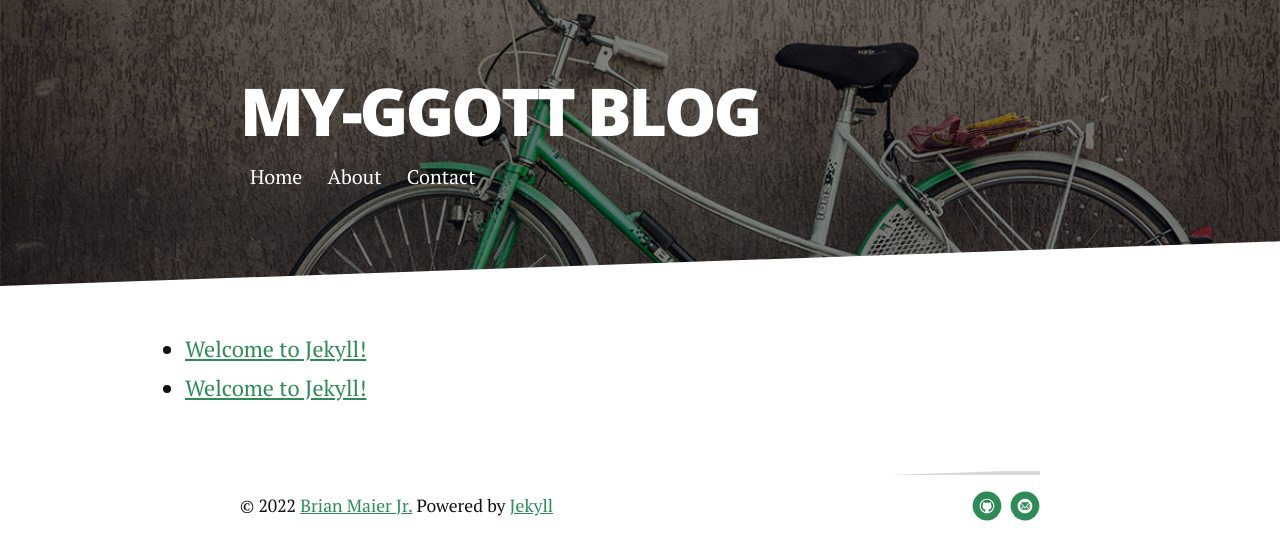
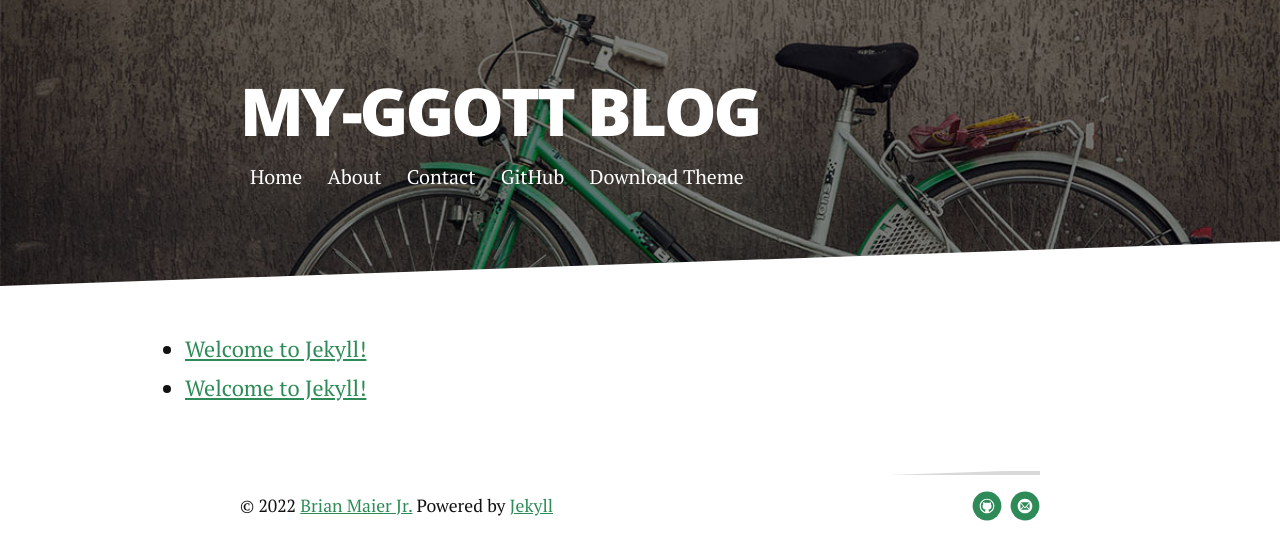
Before and after one commit to GHeeJeon/GHeeJeon.github.io, a Jekyll site: the page built from index.markdown, in a window 1280 px wide. Shown: the top 560 px of the page. Built offline with Jekyll 4.4.1, drawn with Linux system fonts in a browser that asks for light colours; nearby versions of some CDN libraries; the list of posts is cut into pages by our own code.

Commit message:
Revert "Update header.html"
This reverts commit 0f85b0ecfb9e1dabaf13184c9d5353dd68e59468.

```diff
--- a/_includes/header.html
+++ b/_includes/header.html
@@ -1,7 +1,4 @@
  <div class="header {% if site.header == "large" %}header--large{% endif %}">
-  <link rel="preconnect" href="https://fonts.googleapis.com">
-  <link rel="preconnect" href="https://fonts.gstatic.com" crossorigin>
-  <link href="https://fonts.googleapis.com/css2?family=Gowun+Dodum&display=swap" rel="stylesheet">
      <div class="container">
          <h1 class="logo"><a href="/">{{ site.title }}</a></h1>
          <nav class="nav-collapse">
@@ -11,7 +8,8 @@
                      <a href="{{ link.url }}">{{ link.title }}</a>
                  </li>
                  {%- endfor -%}
-                 <!-- <li> <a href="https://github.com/brianmaierjr/long-haul" target="_blank">GitHub</a></li> -->
+                 <li> <a href="https://github.com/brianmaierjr/long-haul" target="_blank">GitHub</a></li>
+                 <li><a href="https://github.com/brianmaierjr/long-haul/archive/master.zip">Download Theme</a></li>
              </ul>
          </nav>
      </div>
```
